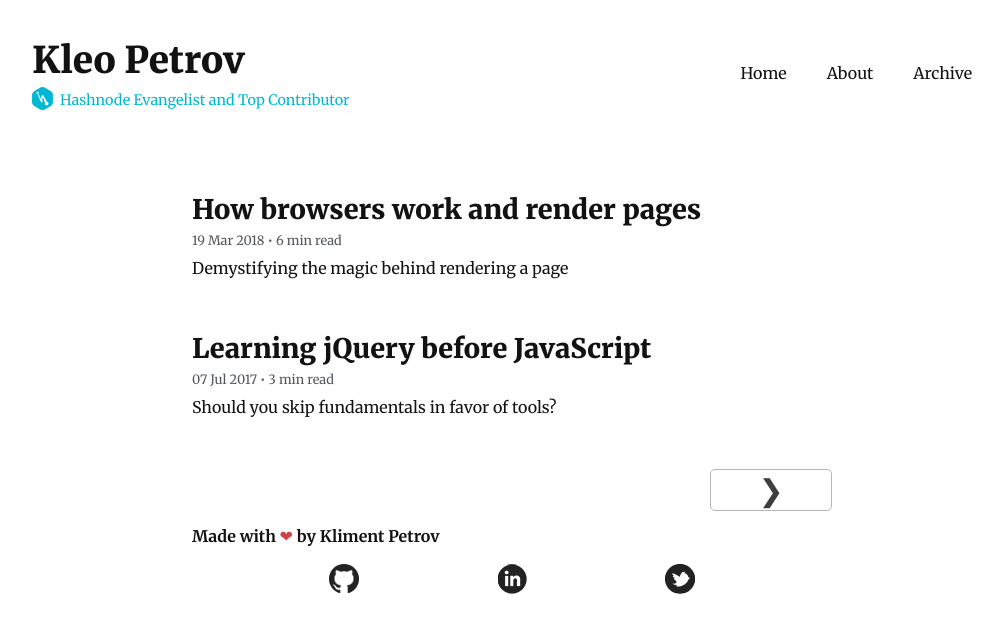
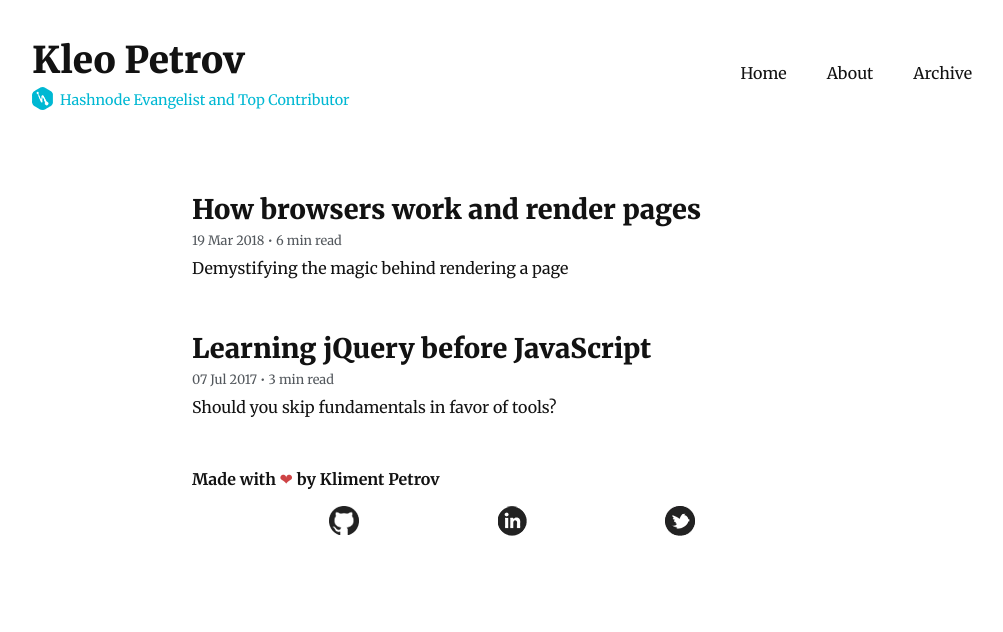
Before and after one commit to KleoPetroff/kleopetroff.github.io, a Gatsby site: page / in a window 1280 px wide. Shown: the whole page, without its empty margins (128-1131 px from the left). Built offline with nearby package versions, Linux system fonts and the light colour scheme; Gatsby itself is replaced by a stand-in of ours; some packages are replaced by stand-ins of ours.

Commit message:
feature: hide page navigation is posts are less than ten

```diff
--- a/src/pages/index.tsx
+++ b/src/pages/index.tsx
@@ -7,13 +7,16 @@ import Articles from '../components/Articles'
 import PageNavigation from '../components/PageNavigation'
 
 const IndexPage = () => {
-  const data = usePosts()
+  const posts = usePosts()
+  const shouldRenderPageNavigation = posts.length > 10
 
   return (
     <Layout>
       <SEO title="Home" />
-      <Articles posts={data} />
-      <PageNavigation isFirst={true} isLast={false} currentPage={1} />
+      <Articles posts={posts} />
+      {shouldRenderPageNavigation && (
+        <PageNavigation isFirst={true} isLast={false} currentPage={1} />
+      )}
     </Layout>
   )
 }
```
